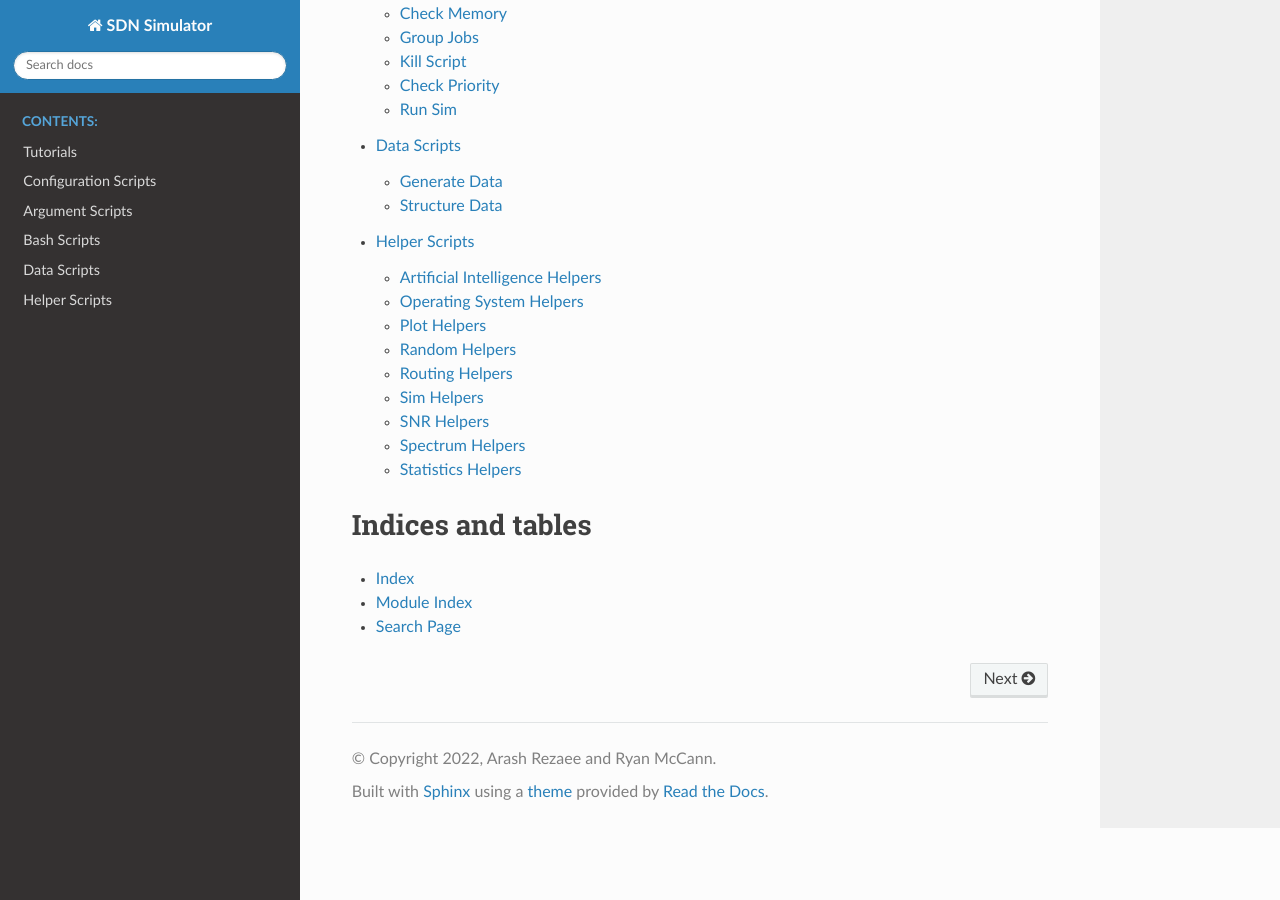
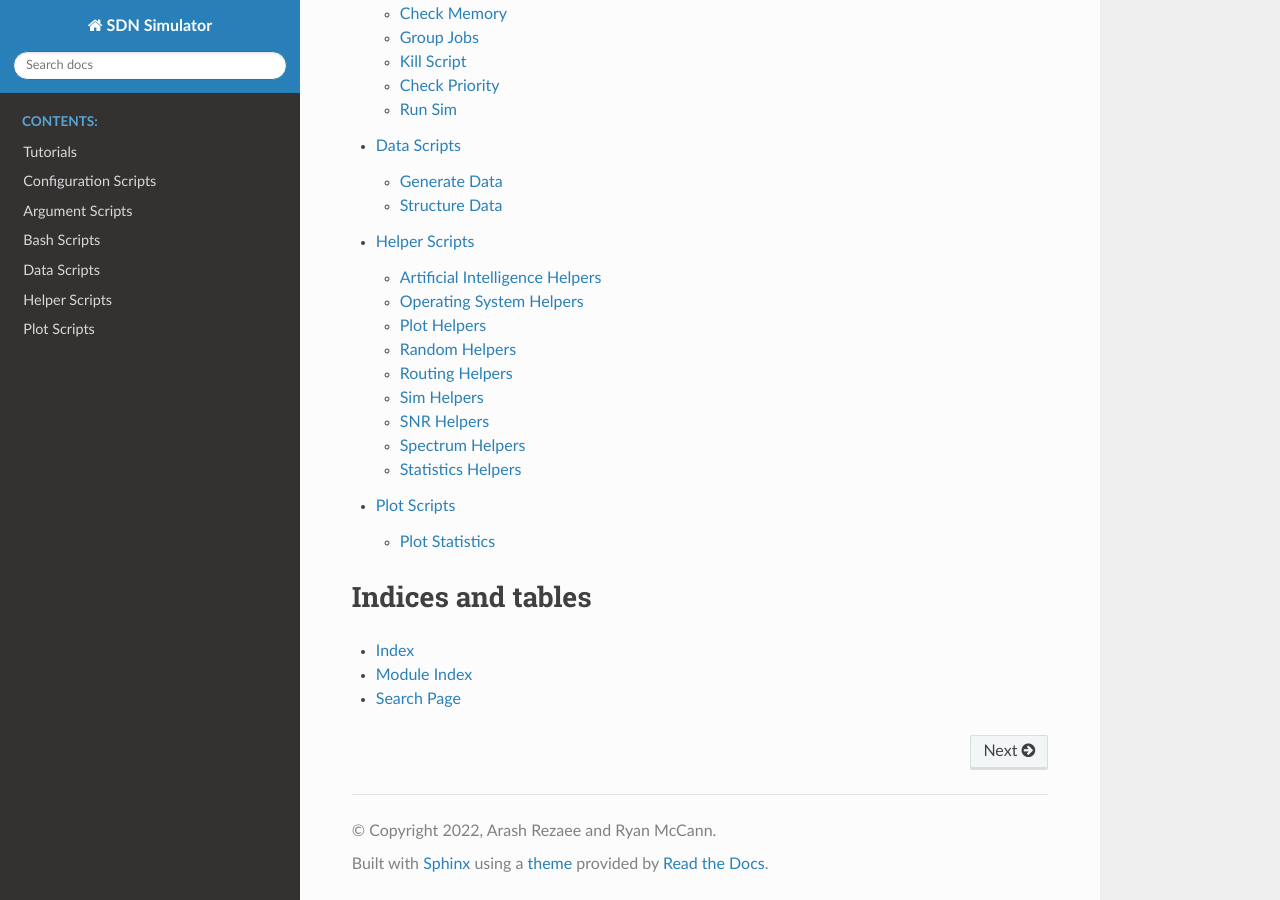
Before and after one commit to SDNNetSim/SDON_simulator, a Sphinx documentation site: the page built from docs/index.rst, in a window 1280 px wide and 900 px high, scrolled down 770 px. Built offline with Sphinx 7.4.7 and the Read the Docs theme 2.0.0, drawn with Linux system fonts in a browser that asks for light colours.

Commit message:
Add plot scripts to sphinx

```diff
--- a/docs/index.rst
+++ b/docs/index.rst
@@ -15,6 +15,7 @@ networking.
    bash/bash_modules.rst
    data/data_modules.rst
    helper/helper_modules.rst
+   plot/plot_modules.rst
 
 Indices and tables
 ==================
--- /dev/null
+++ b/docs/plot/plot_modules.rst
@@ -0,0 +1,6 @@
+Plot Scripts
+==============
+
+.. toctree::
+
+    plot_stats
--- /dev/null
+++ b/docs/plot/plot_stats.rst
@@ -0,0 +1,6 @@
+Plot Statistics
+===============
+
+.. automodule:: plot_scripts.plot_stats
+    :members:
+    :undoc-members:
```
